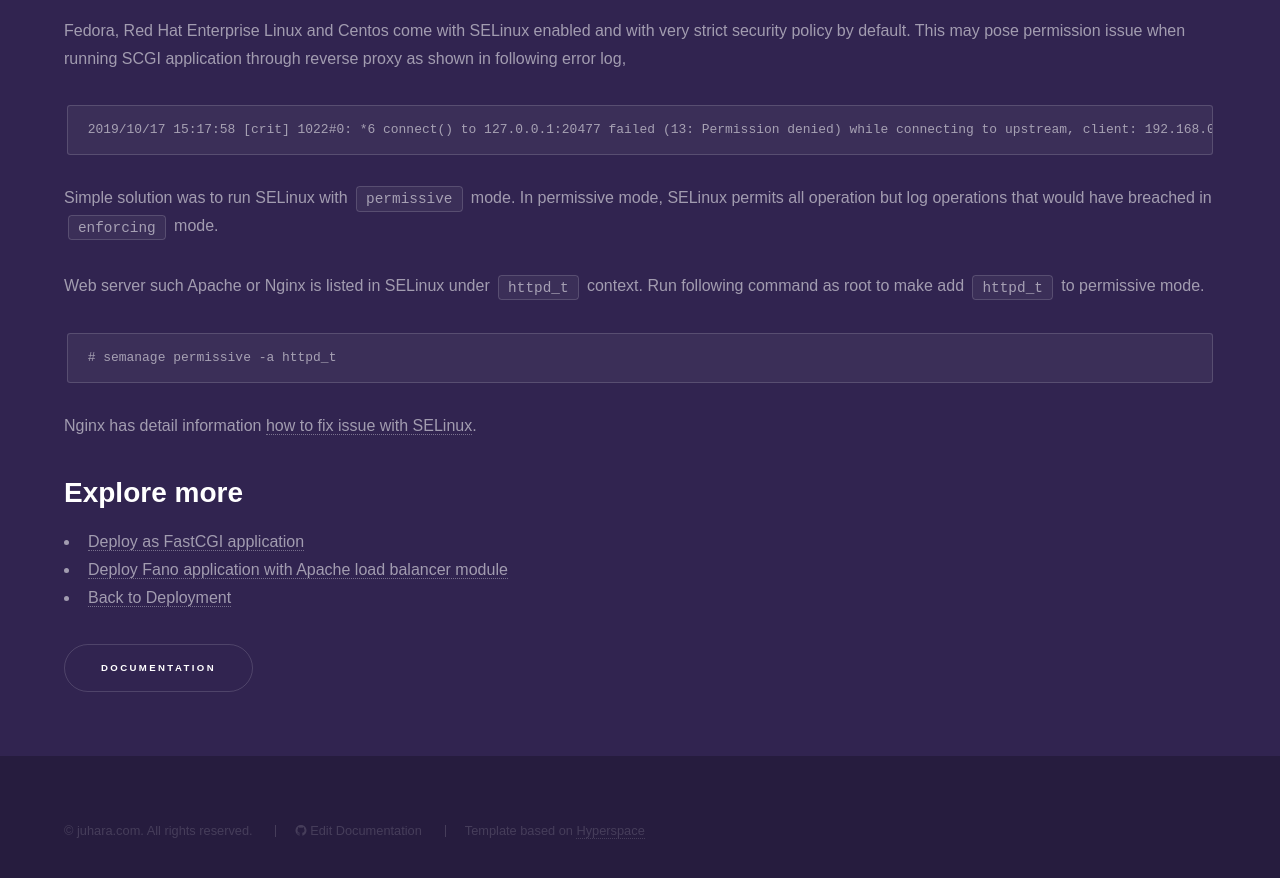
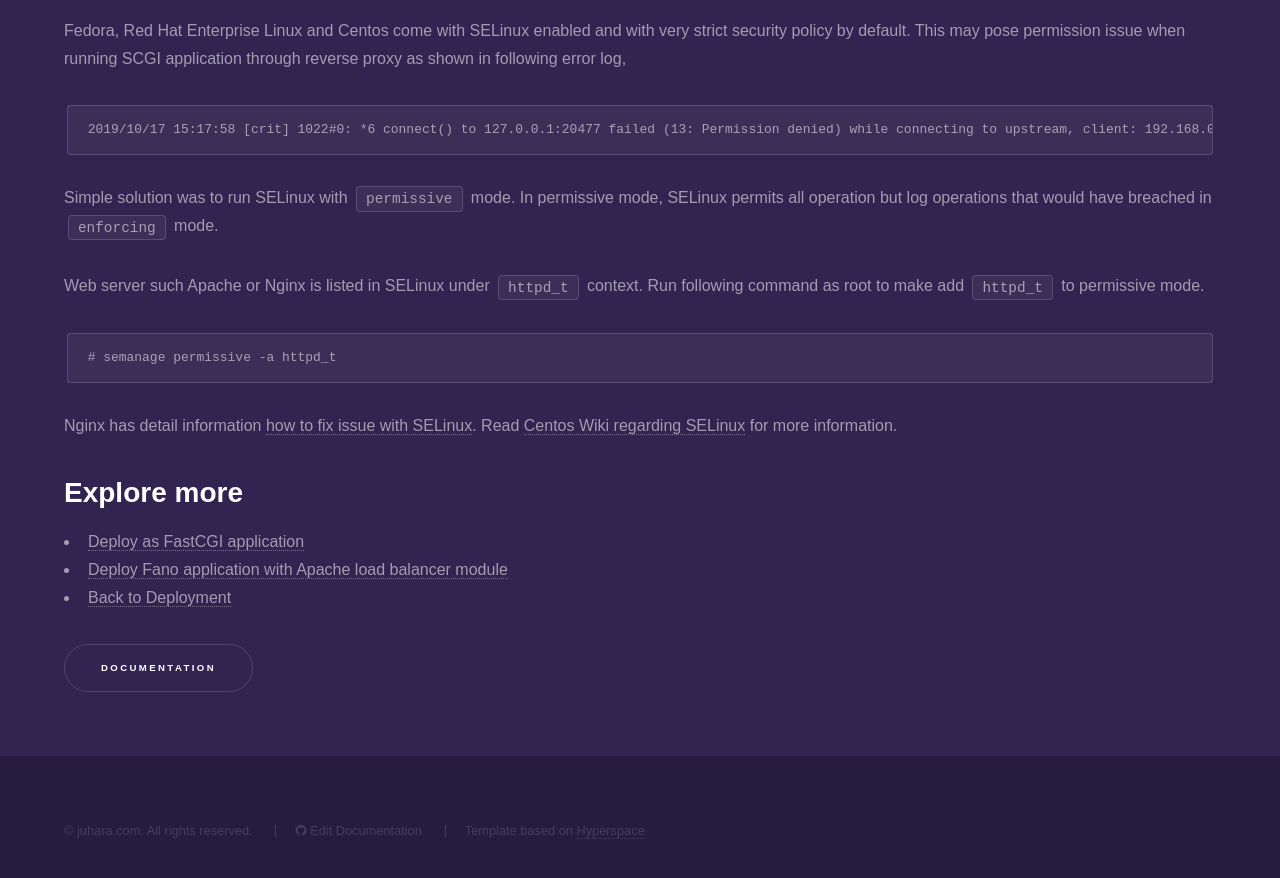
Before and after one commit to fanoframework/fanoframework.github.io, a Jekyll site: the page built from deployment/scgi/index.md, in a window 1280 px wide and 900 px high, scrolled down 3479 px. Shown: the top 878 px of the window. Built offline with Jekyll 4.4.1, drawn with Linux system fonts in a browser that asks for light colours; our own code applies the rules of GitHub Pages for plain Markdown files.

Commit message:
add content about security policy of SELinux

````diff
--- a/deployment/scgi/index.md
+++ b/deployment/scgi/index.md
@@ -141,7 +141,7 @@ Web server such Apache or Nginx is listed in SELinux under `httpd_t` context. Ru
 # semanage permissive -a httpd_t
 ```
 
-Nginx has detail information [how to fix issue with SELinux](https://www.nginx.com/blog/using-nginx-plus-with-selinux/).
+Nginx has detail information [how to fix issue with SELinux](https://www.nginx.com/blog/using-nginx-plus-with-selinux/). Read [Centos Wiki regarding SELinux](https://wiki.centos.org/HowTos/SELinux) for more information.
 
 ## Explore more
 
````
